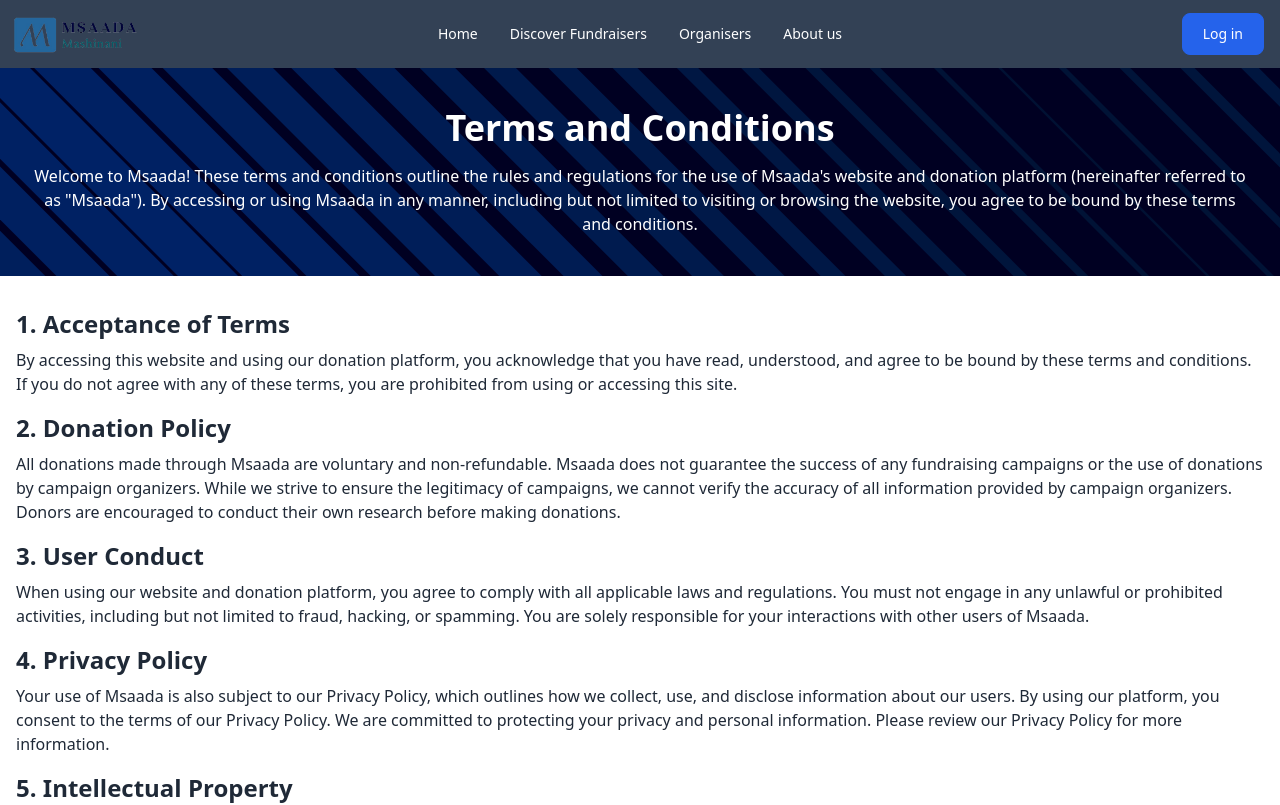
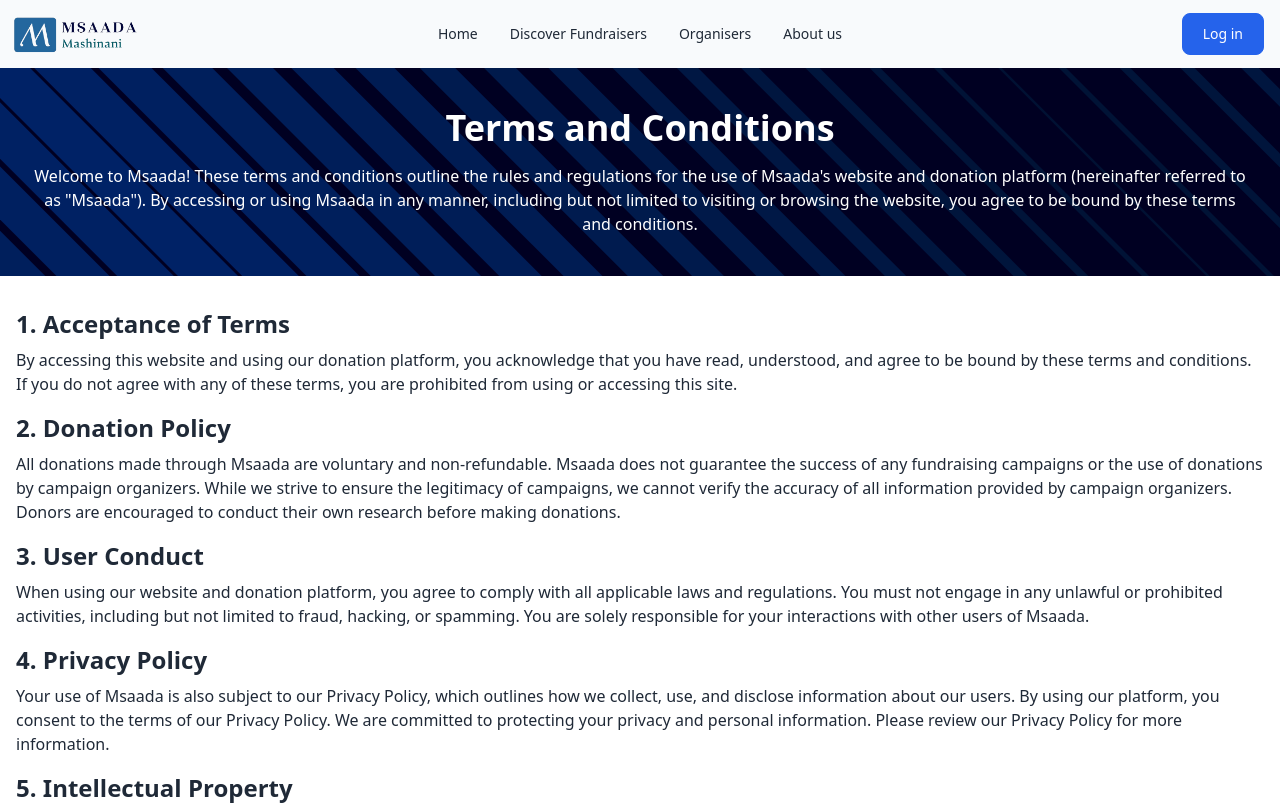
Before and after one commit to MuchokiDavid/Msaadafund-Frontend, a React (Create React App) app: page /terms in a window 1280 px wide. Shown: the top 805 px of the page. Built offline with nearby package versions, Linux system fonts and the light colour scheme.

Commit message:
changed color

```diff
--- a/src/components/reusables/Menus.jsx
+++ b/src/components/reusables/Menus.jsx
@@ -1,7 +1,6 @@
 import React from 'react'
 import logo from '../../assets/msaadaLogo.png'
 import { useAuth } from '../../context/usersContext'
-import { MdOutlineAccountCircle } from 'react-icons/md'
 
 function Menus() {
     const token=localStorage.getItem('token')
@@ -13,13 +12,13 @@ function Menus() {
 
     return (
         <>
-            <div className="navbar bg-slate-700 top-0 z-10">
+            <div className="navbar bg-slate-50 top-0 z-10">
                 <div className="navbar-start">
                     <div className="dropdown">
                     <div tabIndex={0} role="button" className="btn btn-ghost lg:hidden">
                         <svg xmlns="http://www.w3.org/2000/svg" className="h-5 w-5" fill="none" viewBox="0 0 24 24" stroke="currentColor"><path strokeLinecap="round" strokeLinejoin="round" stroke-width ="2" d="M4 6h16M4 12h8m-8 6h16" /></svg>
                     </div>
-                    <ul tabIndex={0} className="menu menu-sm dropdown-content mt-3 z-[1] p-2 shadow bg-gray-700 rounded-box w-52 text-white">
+                    <ul tabIndex={0} className="menu menu-sm dropdown-content mt-3 z-[1] p-2 shadow bg-gray-50 rounded-box w-52 text-gray-800 border">
                         <li><a href='/'>Home</a></li>
                         <li><a href='/campaigns'>Discover Fundraisers</a></li>
                         <li><a href='/organisations'>Organisers</a></li>
@@ -30,7 +29,7 @@ function Menus() {
                     <a href='/' className="btn btn-ghost text-xl p-0"><img class="w-15 h-10 mr-2 sm:w-15 sm:h-10 lg:w-18 lg:h-12" src ={logo} alt="logo"/> </a>
                 </div>
                 <div className="navbar-center nav hidden lg:flex">
-                    <ul className="menu menu-horizontal text-white">
+                    <ul className="menu menu-horizontal text-gray-800">
                         <li><a href='/'>Home</a></li>
                         <li><a href='/campaigns'>Discover Fundraisers</a></li>
                         <li><a href='/organisations'>Organisers</a></li>
```
